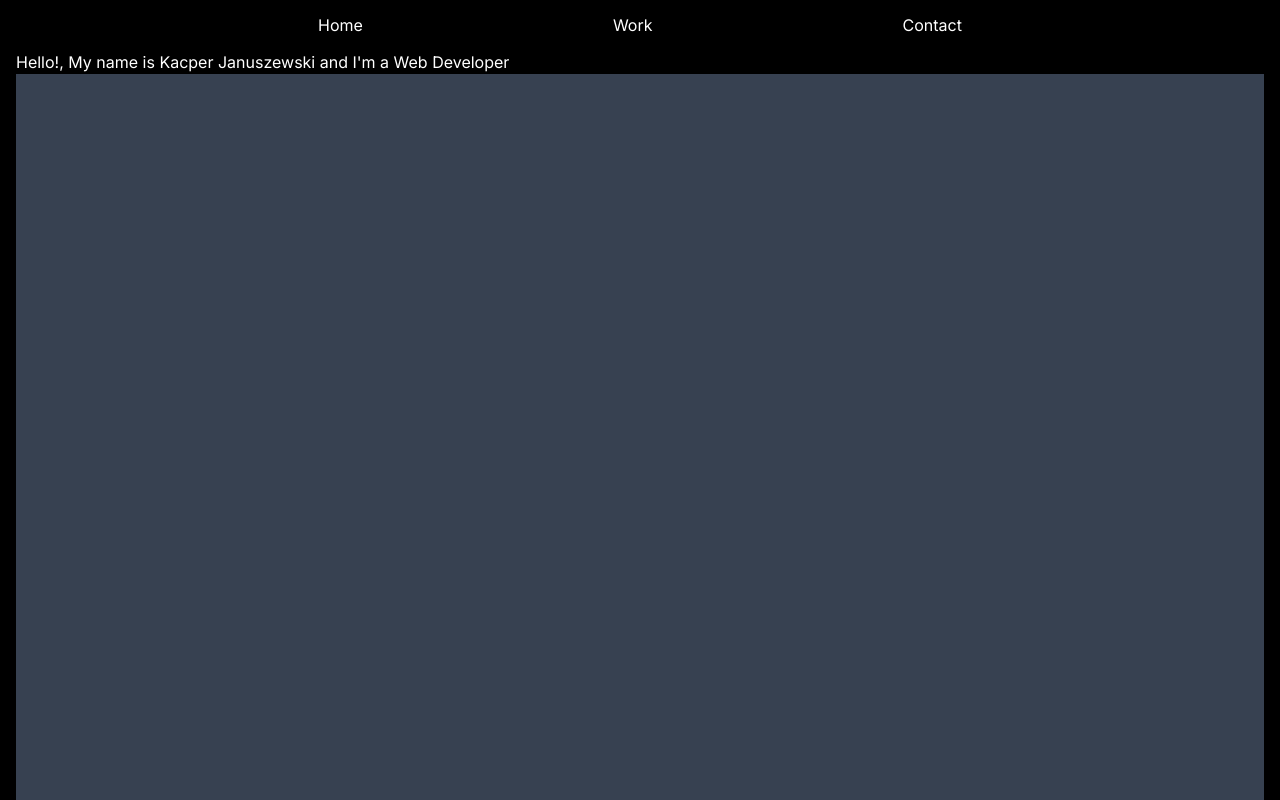
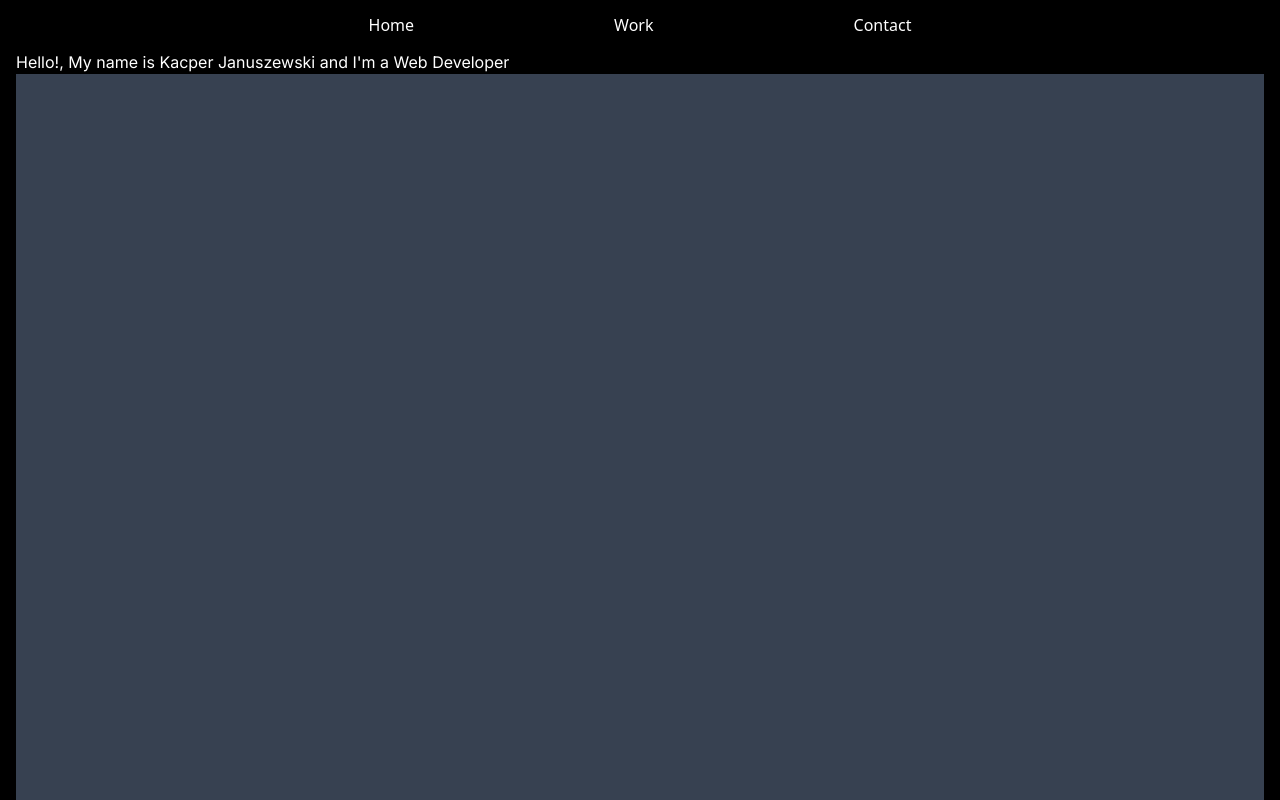
Before and after one commit to Kacper-Januszewski/site-project, a Next.js app: page / in a window 1280 px wide. Shown: the top 800 px of the page. Built offline with nearby package versions, Linux system fonts and the light colour scheme.

Commit message:
added Inter font, updated navbar

```diff
--- a/src/app/components/navigation/navbar/index.tsx
+++ b/src/app/components/navigation/navbar/index.tsx
@@ -8,7 +8,7 @@ const Navbar = () => {
             <div className="w-full h-[50px] bg-black bg-opacity-25 backdrop-blur-[5px] sticky top-0">
                 <div className="container mx-auto px-4 h-full">
                     <div className="flex justify-center items-center h-full">
-                        <ul className="flex gap-x-6 md:gap-x-[250px] text-white">
+                        <ul className="flex gap-x-[100px] md:gap-x-[200px] text-white font-sans">
                             <li>
                                 <Link legacyBehavior={true} href="" passHref>
                                     <a>Home</a>
--- /dev/null
+++ b/src/pages/_app.tsx
@@ -0,0 +1,8 @@
+import '@fontsource/inter/variable.css';
+import '../styles/globals.css';
+
+function MyApp({ Component, pageProps }) {
+    return <Component {...pageProps} />;
+}
+
+export default MyApp;
--- /dev/null
+++ b/src/pages/_document.tsx
@@ -0,0 +1,18 @@
+import { Html, Head, Main, NextScript } from 'next/document';
+
+export default function Document() {
+    return (
+        <Html>
+            <Head>
+                <link
+                    href="https://fonts.googleapis.com/css2?family=Inter:wght@100;200;300;400;500;600;700;800;900&display=swap"
+                    rel="stylesheet"
+                />
+            </Head>
+            <body>
+            <Main />
+            <NextScript />
+            </body>
+        </Html>
+    );
+}
--- a/tailwind.config.ts
+++ b/tailwind.config.ts
@@ -1,4 +1,5 @@
 import type { Config } from "tailwindcss";
+import defaultTheme from 'tailwindcss/defaultTheme';
 
 const config: Config = {
   content: [
@@ -13,6 +14,9 @@ const config: Config = {
         "gradient-conic":
           "conic-gradient(from 180deg at 50% 50%, var(--tw-gradient-stops))",
       },
+      fontFamily: {
+        sans: ['Inter var', ...defaultTheme.fontFamily.sans]
+      }
     },
   },
   plugins: [],
```
